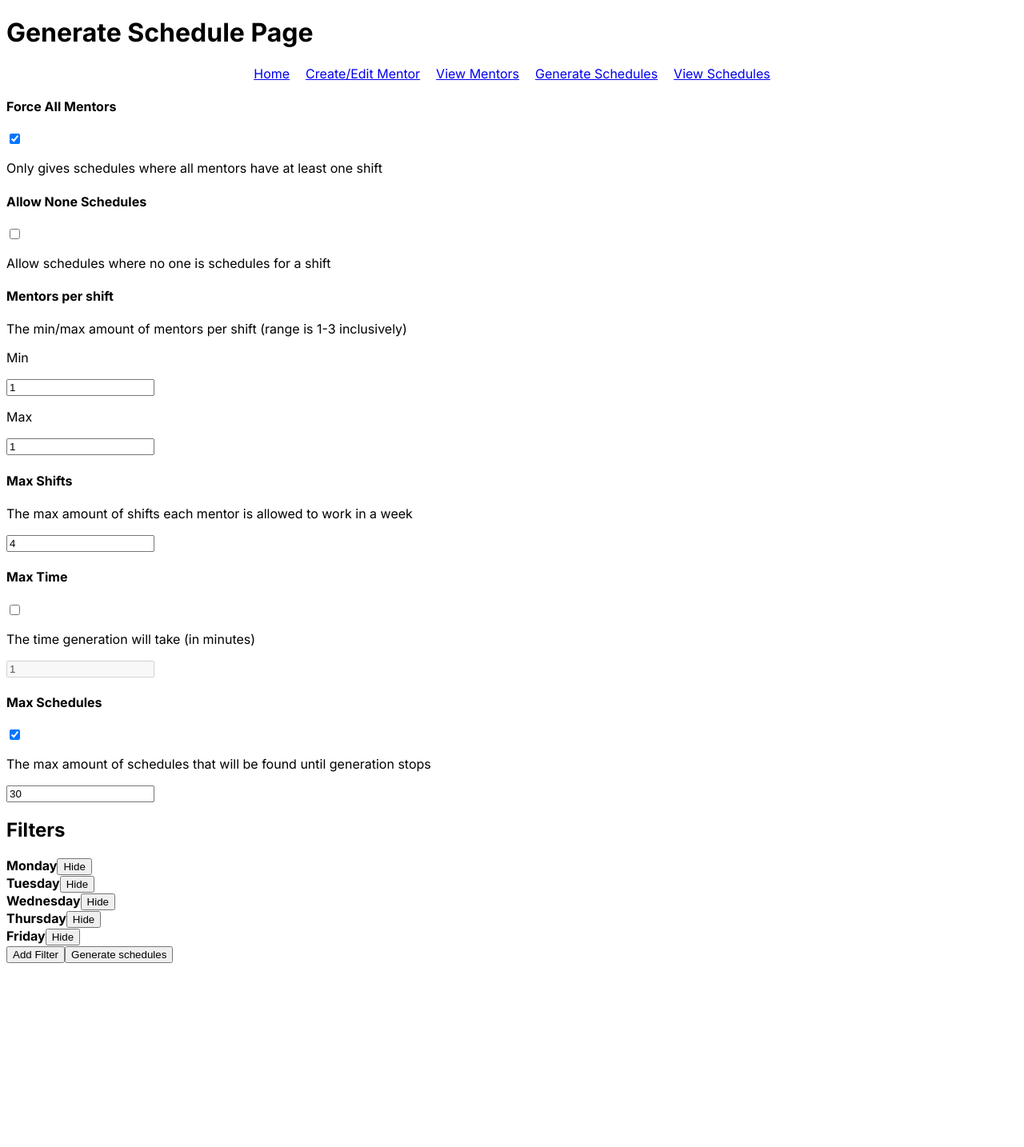
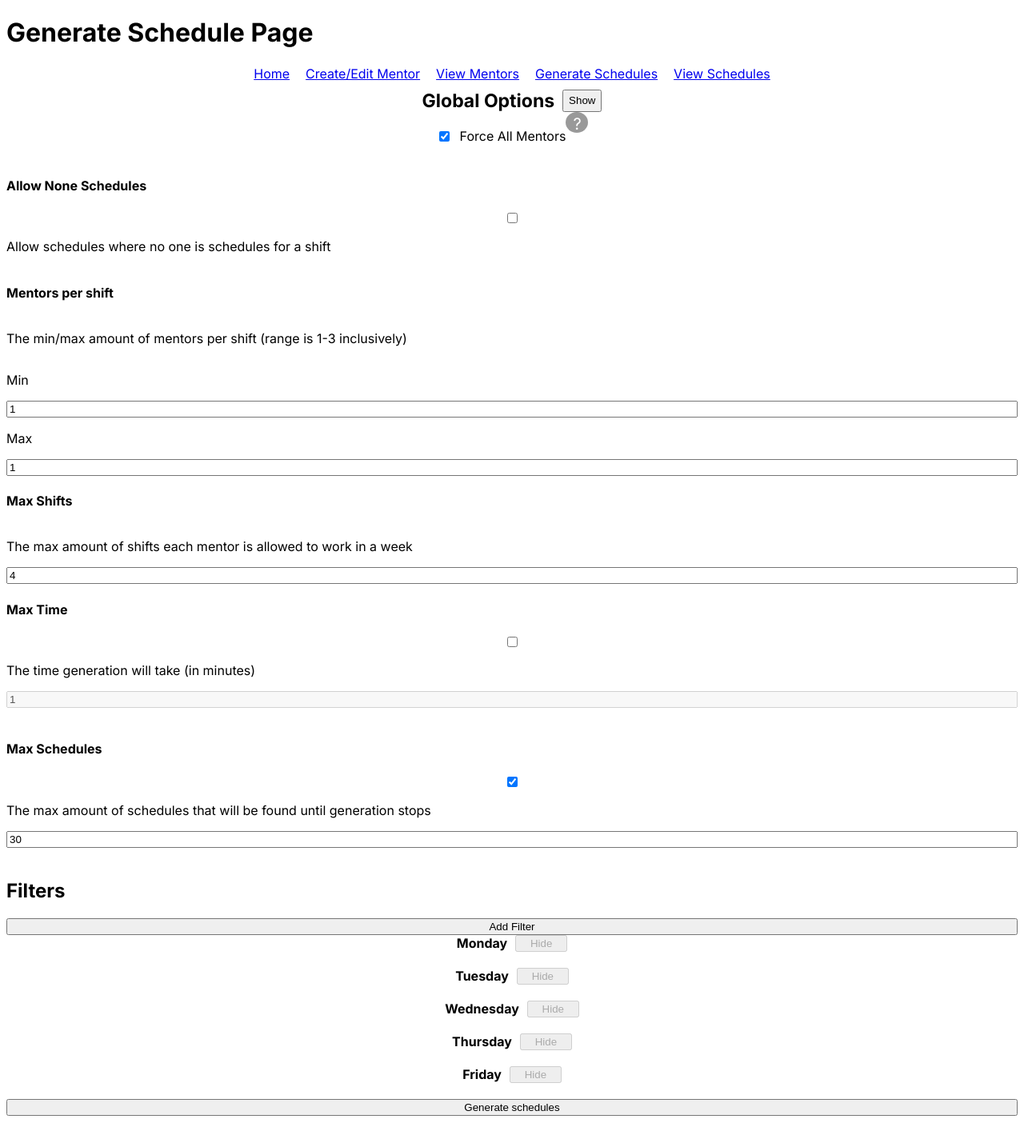
Before and after one commit to BlckHawker/Mentor-Schedule-Maker, a Next.js app: page /schedule/generate in a window 1280 px wide. Shown: the whole page at 80% size. Before the commit the page ends 1220 px from the top, so only its background shows below. Built offline with nearby package versions, Linux system fonts and the light colour scheme.

Commit message:
Create component for tool tip highlight

```diff
--- a/src/components/FilterContainer.tsx
+++ b/src/components/FilterContainer.tsx
@@ -13,30 +13,47 @@ interface Props {
   showAbstractFilters: DayAbstractFilters;
   setAbstractFilters: React.Dispatch<React.SetStateAction<AbstractFilter[]>>;
   setShowAbstractFilters: React.Dispatch<React.SetStateAction<DayAbstractFilters>>;
-
 }
 
 const FilterContainer = (props: Props) => {
-
   return (
     <div>
+      <div style={{display: "flex", justifyContent: "center", gap: "10px"}}>
         <b>{props.day}</b>
-            <button onClick={() => toggleDayFilters()}>{props.showAbstractFilters[props.day as keyof DayAbstractFilters] ? "Hide": "Show"}</button>
+        <button style={{ marginBottom: "20px", width: "65px" }} disabled={getRelevantFilters().length == 0} onClick={() => toggleDayFilters()}>
+          {props.showAbstractFilters[props.day as keyof DayAbstractFilters] ? "Hide" : "Show"}
+        </button>
+      </div>
       {props.showAbstractFilters[props.day as keyof DayAbstractFilters] &&
-            (props.abstractFilters.filter(f => f.day == props.day).map(f => <Filter mentors={props.mentors} globalMinShifts={props.globalMinShifts} globalMaxShift={props.globalMaxShift} day={props.day} time={f.time} abstractFilters={props.abstractFilters} setAbstractFilters={props.setAbstractFilters}/>))}</div>
+        getRelevantFilters()
+          .map((f) => (
+            <Filter
+              mentors={props.mentors}
+              globalMinShifts={props.globalMinShifts}
+              globalMaxShift={props.globalMaxShift}
+              day={props.day}
+              time={f.time}
+              abstractFilters={props.abstractFilters}
+              setAbstractFilters={props.setAbstractFilters}
+            />
+          ))}
+    </div>
   );
 
   function toggleDayFilters() {
-
     const newShowAbstractFilters = {
       ...props.showAbstractFilters,
-            [props.day as keyof DayAbstractFilters]: !props.showAbstractFilters[props.day as keyof DayAbstractFilters]
+      [props.day as keyof DayAbstractFilters]: !props.showAbstractFilters[props.day as keyof DayAbstractFilters],
     };
 
     props.setShowAbstractFilters(newShowAbstractFilters);
   }
+
+  function getRelevantFilters() {
+    return props.abstractFilters.filter((f) => f.day == props.day)
   }
 
 
+};
 
 export default FilterContainer;
--- a/src/components/GenerateSchedule.tsx
+++ b/src/components/GenerateSchedule.tsx
@@ -7,18 +7,16 @@ import { FilterInterface } from "@/app/interface/Filter";
 import NavBar from "./NavBar";
 import { AbstractFilter } from "./AbstractFilter";
 import FilterContainer from "./FilterContainer";
-const GenerateSchedule = () => {
+import { Tooltip } from 'react-tooltip'
+import ToolTip from "./ToolTip";
 
 
-  //todo give this interface a better name
-
-
-
+const GenerateSchedule = () => {
   const pauseTime = 1; //the amount of milliseconds that will pass when "setTimeout" is called. Is there just to allow generating info to update in real time
   const maxSchedulesAllowed = 1000000; //max # of generated schedules
   const maxDayPossibilities = 1000000; //max # of day possibilities generated
 
-
+  //todo change the notifSound
   const notifSound = "https://s3.amazonaws.com/freecodecamp/drums/Heater-1.mp3"; //the sound that will play when generation finishes
   const days = ["Monday", "Tuesday", "Wednesday", "Thursday", "Friday"]; //the days a mentor is allowed to work
   const times = ["10", "11", "12", "1", "2", "3", "4", "5"]; //the times a mentor is allowed to work
@@ -43,10 +41,10 @@ const GenerateSchedule = () => {
   const [globalMaxMentorCount, setGlobalMaxMentorCount] = useState(parseInt(maxMentors)); //the number of filter dropdowns that will appear. Based on the max # of mentors set
   const [globalMinMentorCount, setGlobalMinMentorCount] = useState(parseInt(minMentors));
   const [showFilterPopUp, setShowFilterPopUp] = useState(false);
-  const [abstractFilters, setAbstractFilters] = useState<AbstractFilter[]>([])
-  const [selectedFilterDay, setSelectedFilterDay] = useState<string>(days[0])
-  const [selectedFilterTime, setSelectedFilterTime] = useState<string>(times[0])
-  const [showAbstractFilters, setShowAbstractFilters] = useState<DayAbstractFilters>({'Monday': true, 'Tuesday': true, 'Wednesday': true, 'Thursday': true, 'Friday': true})
+  const [abstractFilters, setAbstractFilters] = useState<AbstractFilter[]>([]);
+  const [selectedFilterDay, setSelectedFilterDay] = useState<string>(days[0]);
+  const [selectedFilterTime, setSelectedFilterTime] = useState<string>(times[0]);
+  const [showAbstractFilters, setShowAbstractFilters] = useState<DayAbstractFilters>({ Monday: true, Tuesday: true, Wednesday: true, Thursday: true, Friday: true });
 
   //loading data from local storage
   useEffect(() => {
@@ -86,15 +84,15 @@ const GenerateSchedule = () => {
   //update the number of dropdowns that appear based on max # of mentors
   useEffect(() => {
     let num = parseInt(maxMentors);
-    if(Number.isInteger(num) && num >= 1 && num <= 3) {
+    if (Number.isInteger(num) && num >= 1 && num <= 3) {
       setGlobalMaxMentorCount(num);
     }
 
     num = parseInt(minMentors);
-    if(Number.isInteger(num) && num >= 1 && num <= 3) {
+    if (Number.isInteger(num) && num >= 1 && num <= 3) {
       setGlobalMinMentorCount(num);
     }
-  }, [maxMentors, minMentors])
+  }, [maxMentors, minMentors]);
 
   if (isLoading) {
     return <div>Loading...</div>;
@@ -102,9 +100,16 @@ const GenerateSchedule = () => {
   return (
     <div>
       <NavBar />
-      <h4>Force All Mentors</h4>
+      <div style={{ marginTop:"10px", display: "flex", flexDirection: "column" }}>
+        <div style={{display: "flex", fontSize: "23px", justifyContent: "center", gap: "10px"}}>
+          <b>Global Options</b>
+          <button>Show</button>
+        </div>
+        <div style={{display: "flex", justifyContent: "center", gap: "10px"}}>
           <input type="checkbox" checked={forceAllMentorsBoolean} onChange={(e) => setForceAllMentorsBoolean(e.target.checked)} />
-      <p>Only gives schedules where all mentors have at least one shift</p>
+          <ToolTip mainText={"Force All Mentors"} toolText={"Only gives schedules where all mentors have at least one shift"} idName={"force-all-mentors"}/>
+        </div>
+
         <h4>Allow None Schedules</h4>
         <input type="checkbox" checked={allowNoneSchedules} onChange={(e) => setAllowNoneSchedules(e.target.checked)} />
         <p>Allow schedules where no one is schedules for a shift</p>
@@ -127,12 +132,33 @@ const GenerateSchedule = () => {
         <p>The max amount of schedules that will be found until generation stops</p>
         <input type="text" value={maxSchedulesString} onChange={(e) => setMaxSchedulesString(e.target.value)} disabled={!maxSchedulesBoolean}></input>
         <br />
+        <h2>Filters</h2>
+        <button
+          onClick={() => {
+            setShowFilterPopUp(true);
+            setSelectedFilterTime(times[0]);
+            setSelectedFilterDay(days[0]);
+          }}
+        >
+          Add Filter
+        </button>
 
-
-      <h2>Filters</h2>
-      {/* update hiding / showing filters */}
-      {days.map(day => <FilterContainer abstractFilters={abstractFilters.filter(f => f.day == day).sort((f1, f2) => { return times.indexOf(f1.time) - times.indexOf(f2.time); })} mentors={savedMentors} day={day} globalMinShifts={globalMinMentorCount} globalMaxShift={globalMaxMentorCount} setAbstractFilters={setAbstractFilters} showAbstractFilters={showAbstractFilters} setShowAbstractFilters={setShowAbstractFilters} />)}
-      <button onClick={() => {setShowFilterPopUp(true); setSelectedFilterTime(times[0]); setSelectedFilterDay(days[0])  }}>Add Filter</button>
+        {days.map((day) => (
+          <FilterContainer
+            abstractFilters={abstractFilters
+              .filter((f) => f.day == day)
+              .sort((f1, f2) => {
+                return times.indexOf(f1.time) - times.indexOf(f2.time);
+              })}
+            mentors={savedMentors}
+            day={day}
+            globalMinShifts={globalMinMentorCount}
+            globalMaxShift={globalMaxMentorCount}
+            setAbstractFilters={setAbstractFilters}
+            showAbstractFilters={showAbstractFilters}
+            setShowAbstractFilters={setShowAbstractFilters}
+          />
+        ))}
         <button disabled={generatingSchedules} onClick={() => generateSchedules()}>
           Generate schedules
         </button>
@@ -144,44 +170,61 @@ const GenerateSchedule = () => {
         )}
         <p>{warningText}</p>
 
-      {/* Pop up for filters */
-      showFilterPopUp &&
-      (<div style={{position: "fixed", zIndex: "1", left: "0", top: "0", width: "100%", height: "100%", overflow: "auto", backgroundColor: "rgba(0, 0, 0, 0.4)", display: showFilterPopUp ? "show" : "none"}}>
-        <div style={{backgroundColor: "white", margin: "10% auto", padding: "20px", width: "45%", display: "flex", flexDirection: "column", alignItems: "center"}}>
+        {
+          /* Pop up for filters */
+          showFilterPopUp && (
+            <div
+              style={{
+                position: "fixed",
+                zIndex: "1",
+                left: "0",
+                top: "0",
+                width: "100%",
+                height: "100%",
+                overflow: "auto",
+                backgroundColor: "rgba(0, 0, 0, 0.4)",
+                display: showFilterPopUp ? "show" : "none",
+              }}
+            >
+              <div style={{ backgroundColor: "white", margin: "10% auto", padding: "20px", width: "45%", display: "flex", flexDirection: "column", alignItems: "center" }}>
                 <h2>Select which day and time the filter should be for</h2>
-          <div style={{display:"flex", gap: "10px"}}>
+                <div style={{ display: "flex", gap: "10px" }}>
                   <select onChange={(e) => setSelectedFilterDay(e.target.value)}>
                     <b>Selected Day</b>
-              {days.map(day => (
+                    {days.map((day) => (
                       <option key={day} value={day}>
                         {day}
                       </option>
                     ))}
                   </select>
                   <select onChange={(e) => setSelectedFilterTime(e.target.value)}>
-              {times.map(time => (
+                    {times.map((time) => (
                       <option key={time} value={time}>
                         {time}
                       </option>
                     ))}
                   </select>
                 </div>
-          {foundAbstractFilter() && (<p style={{color:"red"}}>A filter of that day and time already exists</p>)}
-          <div style={{display:"flex", gap: "10px", marginTop: "10px"}}>
+                {foundAbstractFilter() && <p style={{ color: "red" }}>A filter of that day and time already exists</p>}
+                <div style={{ display: "flex", gap: "10px", marginTop: "10px" }}>
                   <button onClick={() => setShowFilterPopUp(false)}>Close</button>
-            <button onClick={() => addFilter()} disabled={foundAbstractFilter()}>Add Filter</button>
+                  <button onClick={() => addFilter()} disabled={foundAbstractFilter()}>
+                    Add Filter
+                  </button>
                 </div>
               </div>
-      </div>)}
+            </div>
+          )
+        }
+      </div>
     </div>
   );
 
   function foundAbstractFilter() {
-    return abstractFilters.find(f => f.day == selectedFilterDay && f.time == selectedFilterTime) != undefined
+    return abstractFilters.find((f) => f.day == selectedFilterDay && f.time == selectedFilterTime) != undefined;
   }
 
   function addFilter() {
-
     setShowFilterPopUp(false);
     const newArr = [...abstractFilters, { day: selectedFilterDay, time: selectedFilterTime }];
     setAbstractFilters(newArr);
@@ -192,7 +235,6 @@ const GenerateSchedule = () => {
    * parameters and mentors saved in local storage
    */
   async function generateSchedules() {
-
     //todo: have a check for each filter to verify the min mentor count is less than the max mentor count
 
     setWarningText("");
@@ -248,24 +290,23 @@ const GenerateSchedule = () => {
     let filters: FilterInterface[] = [];
     let filtersError = false;
     for (const selectedDay of days) {
-      if(filtersError) {
+      if (filtersError) {
         break;
       }
       for (const selectedTime of times) {
         const shiftFilters = [] as FilterInterface[];
         const filterElements = Array.from(document.querySelectorAll(`.${selectedDay}-${selectedTime}`)) as unknown as HTMLInputElement[];
-        const selectedMentors = filterElements.map(select => select.value);
-        for(const selectedMentor of selectedMentors)
-        if(selectedMentor === "None") {
+        const selectedMentors = filterElements.map((select) => select.value);
+        for (const selectedMentor of selectedMentors)
+          if (selectedMentor === "None") {
             shiftFilters.push({ selectedMentor, selectedDay, selectedTime });
-        }
-        else if (selectedMentor !== "Any" && shiftFilters.every(filter => filter.selectedMentor !== selectedMentor)) {
+          } else if (selectedMentor !== "Any" && shiftFilters.every((filter) => filter.selectedMentor !== selectedMentor)) {
             shiftFilters.push({ selectedMentor, selectedDay, selectedTime });
           }
 
         //if the number of shiftFilters is greater than "minMentorsNumber", set a warning
-        if(shiftFilters.filter(f => f.selectedMentor !== "None").length > minMentorsNumber) {
-          setWarningText(`The amount of filtered mentors on ${selectedDay} at ${selectedTime} (${shiftFilters.length}) is greater than "Mentors per shift" (${minMentorsNumber})`)
+        if (shiftFilters.filter((f) => f.selectedMentor !== "None").length > minMentorsNumber) {
+          setWarningText(`The amount of filtered mentors on ${selectedDay} at ${selectedTime} (${shiftFilters.length}) is greater than "Mentors per shift" (${minMentorsNumber})`);
           filtersError = true;
           break;
         }
@@ -274,19 +315,19 @@ const GenerateSchedule = () => {
       }
     }
 
-    if(filtersError) {
+    if (filtersError) {
       setGeneratingSchedules(false);
       return;
     }
 
     //if there's a shift where all filters are "None", but "Allow None Schedules" is false, set a warnings
     //todo make getting relevant filters a method as this is used somewhere else
-    for(const day of days) {
-      for(const time of times) {
+    for (const day of days) {
+      for (const time of times) {
         const relevantFilters = getRelevantFilters(filters, day, time);
-        if(relevantFilters.every(f => f.selectedMentor === "None") && !allowNoneSchedules) {
+        if (relevantFilters.every((f) => f.selectedMentor === "None") && !allowNoneSchedules) {
           setGeneratingSchedules(false);
-          setWarningText(`Can't generate schedules for ${day} at ${time} as filtered Mentors are are all set to "None". But "Allow None Schedules" is set to false`)
+          setWarningText(`Can't generate schedules for ${day} at ${time} as filtered Mentors are are all set to "None". But "Allow None Schedules" is set to false`);
           return;
         }
       }
@@ -317,7 +358,7 @@ const GenerateSchedule = () => {
      * @param {string[]} scheduleNameList the name of the mentors that are working (has duplicates to show the same mentor on multiple shifts)
      * @return {Promise<void|Schedule>} nothing. Return type is for going deeper in recursion. The return value should never be used
      */
-    async function generateSchedulesRecursion(dayIndex: number, currentSchedule: Schedule, scheduleNameList: string[]): Promise<void|Schedule> {
+    async function generateSchedulesRecursion(dayIndex: number, currentSchedule: Schedule, scheduleNameList: string[]): Promise<void | Schedule> {
       //force to wait on Monday, Wednesday and Friday
       if (dayIndex % 2 == 0) {
         await new Promise((r) => setTimeout(r, pauseTime));
@@ -371,7 +412,6 @@ const GenerateSchedule = () => {
     setGeneratingSchedules(false);
   }
 
-
   /**
    * Gets all the filters for a specific day and time
    * @param {FilterInterface[]} allFilters all of the filters
@@ -380,7 +420,7 @@ const GenerateSchedule = () => {
    * @return {FilterInterface[]} the filters that match the given day and time
    */
   function getRelevantFilters(allFilters: FilterInterface[], day: string, time: string): FilterInterface[] {
-    return allFilters.filter(f => f.selectedDay === day && f.selectedTime === time);
+    return allFilters.filter((f) => f.selectedDay === day && f.selectedTime === time);
   }
 
   /**
@@ -497,7 +537,7 @@ const GenerateSchedule = () => {
     const timeIndex = times.indexOf(time);
     const validMentors = savedMentors.filter((mentor) => mentor.availability[day as keyof MentorInterface["availability"]][timeIndex]);
     //add the ability to select "None"
-    const names = ["Any", "None"].concat(validMentors.map((mentor) => mentor.name))
+    const names = ["Any", "None"].concat(validMentors.map((mentor) => mentor.name));
     const selectOption = (
       <select className={className}>
         {names.map((name) => (
@@ -506,18 +546,28 @@ const GenerateSchedule = () => {
           </option>
         ))}
       </select>
-    )
+    );
     //todo: change this to be dynamic
-    switch(globalMaxMentorCount)
-    {
+    switch (globalMaxMentorCount) {
       case 1:
-      return <div>{selectOption}</div>
+        return <div>{selectOption}</div>;
 
       case 2:
-      return <div>{selectOption}{selectOption}</div>
+        return (
+          <div>
+            {selectOption}
+            {selectOption}
+          </div>
+        );
 
       default: //3
-      return <div>{selectOption}{selectOption}{selectOption}</div>
+        return (
+          <div>
+            {selectOption}
+            {selectOption}
+            {selectOption}
+          </div>
+        );
     }
   }
 
@@ -580,9 +630,8 @@ const GenerateSchedule = () => {
     const shiftPossibilities: { [key: string]: string[][] } = {}; //all possibilities of a specific time of the "day" parameter
 
     for (let i = 0; i < times.length; i++) {
-
       const relevantFilters = getRelevantFilters(filters, day, times[i]);
-      const nonNoneFilters = relevantFilters.filter(f => f.selectedMentor !== "None"); //filters where "None" is not an option
+      const nonNoneFilters = relevantFilters.filter((f) => f.selectedMentor !== "None"); //filters where "None" is not an option
       const noneFilterCount = relevantFilters.length - nonNoneFilters.length; //the number of filters where "None is the options"
       let targetedFilters = [] as FilterInterface[]; //the filters that will be used while generating day possibilities
 
@@ -593,29 +642,26 @@ const GenerateSchedule = () => {
       let allNoneFilters = false;
 
       //there are no relevant filters
-      if(relevantFilters.length === 0) {
+      if (relevantFilters.length === 0) {
         targetedFilters = [];
         newMinMentorPerShift = minMentorPerShift;
       }
       //all the filters are "None" and the "None" count is maxMentorPerShift
-      else if(noneFilterCount === maxMentorPerShift) {
+      else if (noneFilterCount === maxMentorPerShift) {
         allNoneFilters = true;
         newMinMentorPerShift = 1;
-
       }
 
       //all the filters are "None"
-      else if(relevantFilters.length === noneFilterCount) {
+      else if (relevantFilters.length === noneFilterCount) {
         newMinMentorPerShift = minMentorPerShift;
-      }
-
-      else {
+      } else {
         newMinMentorPerShift = nonNoneFilters.length;
         targetedFilters = [];
       }
 
-      if(allNoneFilters && noneFilterCount > 0) {
-        targetedFilters.push({selectedDay: day, selectedTime: times[i], selectedMentor: "None"});
+      if (allNoneFilters && noneFilterCount > 0) {
+        targetedFilters.push({ selectedDay: day, selectedTime: times[i], selectedMentor: "None" });
       }
 
       targetedFilters = targetedFilters.concat(nonNoneFilters);
@@ -676,7 +722,6 @@ const GenerateSchedule = () => {
     return notNoneArr.concat(noneArr);
   }
 
-
   /**
    * Get all of the possible combinations of mentors who can work a specific day and time
    * @param {string} day the name of the day of the shift that is be generated
@@ -692,7 +737,6 @@ const GenerateSchedule = () => {
     const results: string[][] = [];
 
     const filteredNames = filters.map((filter) => filter.selectedMentor);
-
 
     //get combinations from lengths [max, min] inclusively
     for (let i = min; i <= max; i++) {
--- /dev/null
+++ b/src/components/ToolTip.tsx
@@ -0,0 +1,19 @@
+"use client";
+import { Tooltip } from "react-tooltip";
+
+interface Props {
+  mainText: string;
+  toolText: string;
+  idName: string;
+}
+const ToolTip = (props: Props) => {
+  return (
+    <div style={{display: "flex", alignItems: "center"}}>
+        <p>{props.mainText}</p>
+      <p style={{margin: "0px 0px 35px 0px", height:"20px", width:"10px", background: "rgba(0, 0, 0, 0.4)", padding: "3px 9px", borderRadius: "100%", fontSize: "20px", cursor: "help", color: "white", textAlign: "center"}} data-tooltip-id={props.idName} data-tooltip-content={props.toolText}>?</p>
+      <Tooltip id={props.idName} />
+    </div>
+  );
+};
+
+export default ToolTip;
```
Also changed, not shown: package.json (+5 -3 lines), src/components/Filter.tsx (+40 -26 lines), 1 other file (tests, documents, lock files or other folders). Lines whose indentation alone changed are shown as unchanged.
